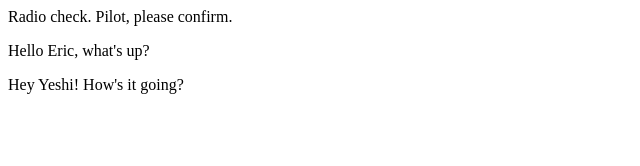
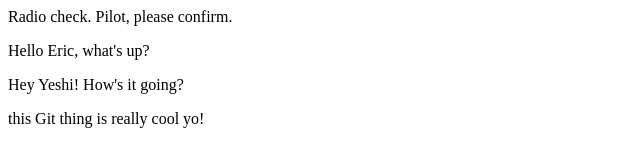
Before and after one commit to EricNguyen-B/communication-log, a plain HTML site: page index.html in a window 1280 px wide. Shown: the whole page, without its empty margins (0-640 px from the left). Drawn offline with Linux system fonts and the light colour scheme.

Commit message:
added the 4th line

```diff
--- a/index.html
+++ b/index.html
@@ -3,5 +3,6 @@
       <p>Radio check. Pilot, please confirm.</p>
       <p>Hello Eric, what's up?</p>
       <p>Hey Yeshi! How's it going?</p>
+      <p>this Git thing is really cool yo!</p>
    </body>
 </html>
```
